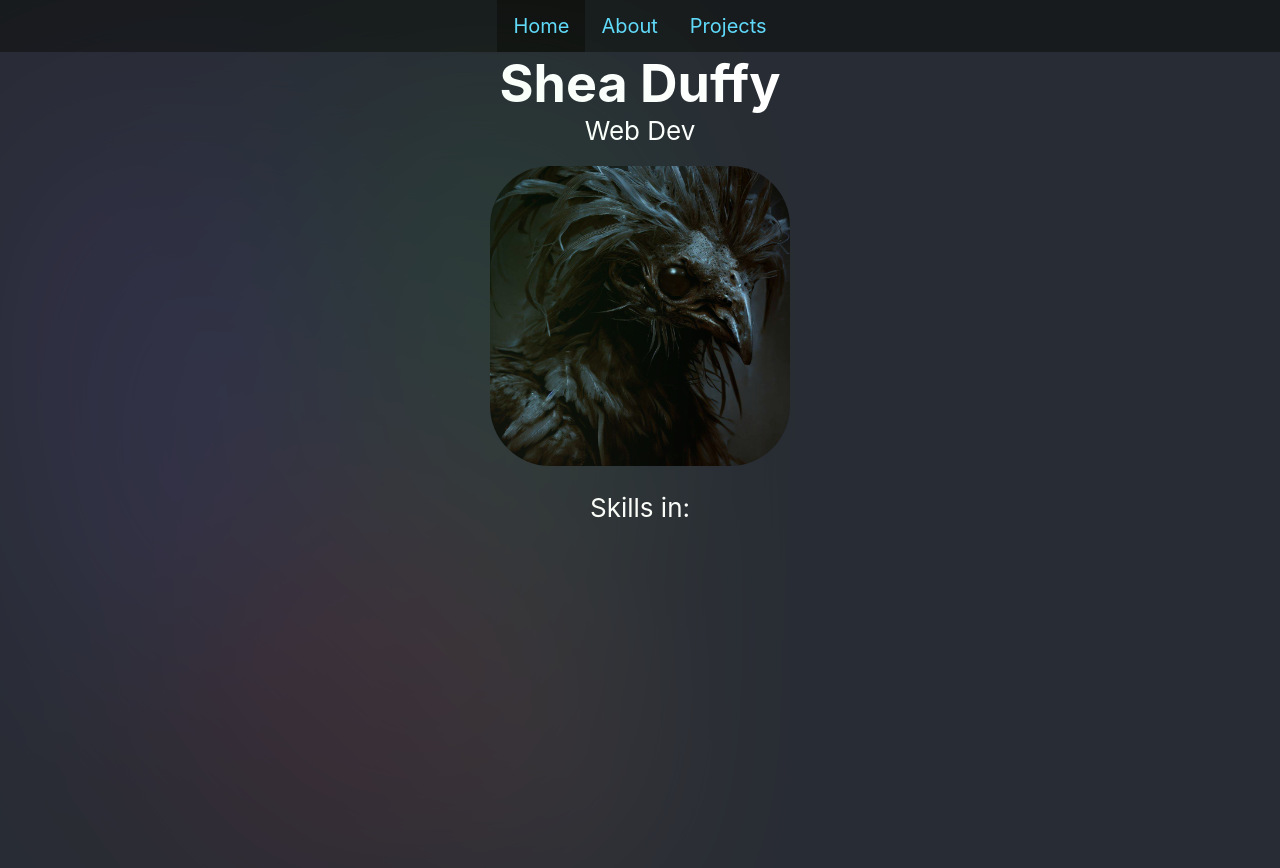
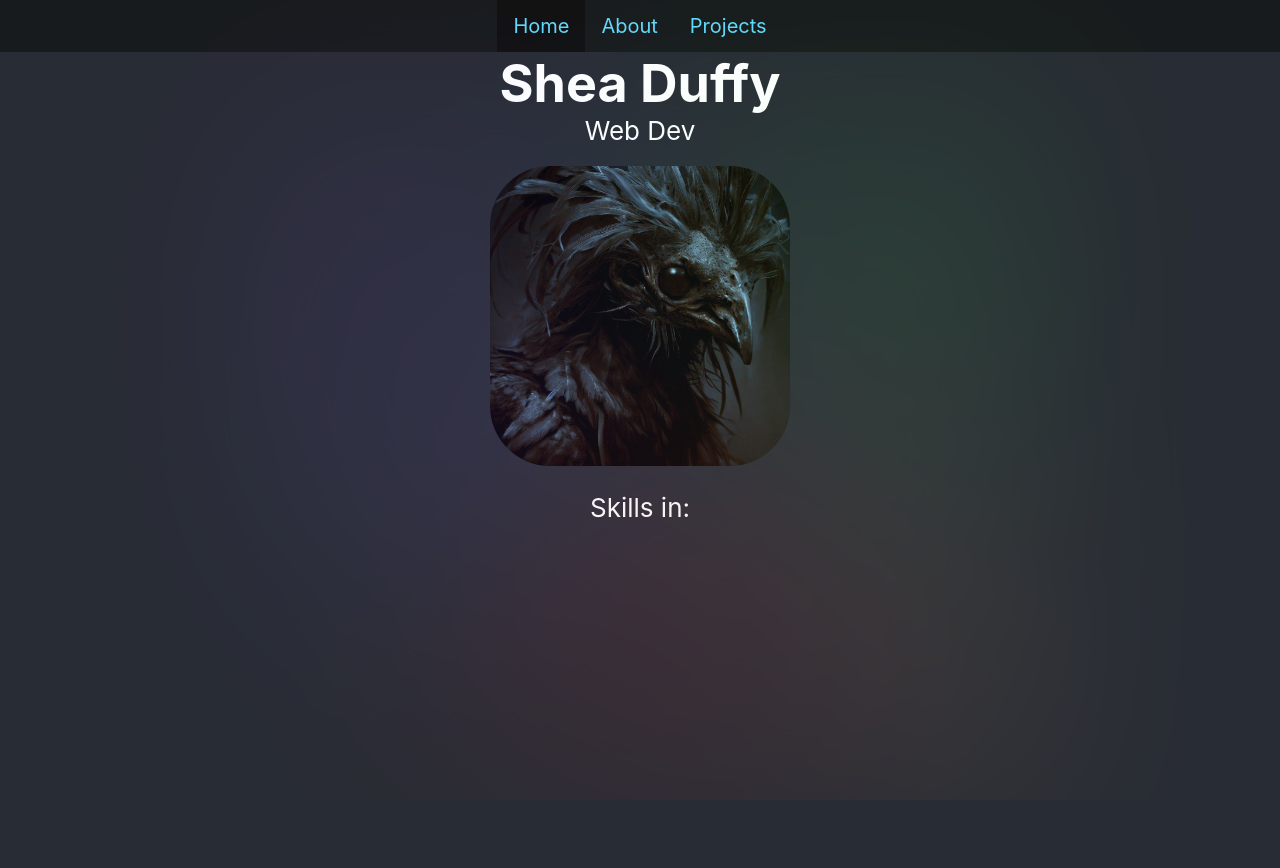
Before and after one commit to SheaDuffy13/portfolio-website-react, a React (Create React App) app: page / in a window 1280 px wide. Shown: the top 868 px of the page. After the commit the page ends 800 px from the top, so only its background shows below. Built offline with nearby package versions, Linux system fonts and the light colour scheme.

Commit message:
refactor: bg gradient moved to index.html

```diff
--- a/public/index.html
+++ b/public/index.html
@@ -29,6 +29,7 @@
   <body>
     <noscript>You need to enable JavaScript to run this app.</noscript>
     <div id="root"></div>
+    <div id="bg-gradient"></div>
     <!--
       This HTML file is a template.
       If you open it directly in the browser, you will see an empty page.
--- a/src/App.css
+++ b/src/App.css
@@ -19,17 +19,14 @@ body {
   --tw-bg-opacity: 1; */
 }
 
-.GradientBg {
-  /* Gradient BG */
+/* div in index.html */
+#bg-gradient {
     height: fit-content;
-  z-index: 3;
+    /* z-index: 3; */
     width: 100%;
-  max-width: 640px;
-  background-image: /*radial-gradient(
-          at 27% 37%,
-          hsla(215, 98%, 61%, 1) 0px,
-          transparent 0%
-      ),*/
+    /* max-width: 640px; */
+    max-width: 800px;
+    background-image:
         radial-gradient(at 97% 21%, hsla(125, 98%, 72%, 1) 0px, transparent 50%),
         radial-gradient(at 52% 99%, hsla(354, 98%, 61%, 1) 0px, transparent 50%),
         radial-gradient(at 10% 29%, hsla(256, 96%, 67%, 1) 0px, transparent 50%),
@@ -38,11 +35,11 @@ body {
         radial-gradient(at 79% 53%, hsla(343, 68%, 79%, 1) 0px, transparent 50%);
     position: absolute;
     content: '';
-  width: 100%;
-  height: 100%;
+    height: 90%;
     filter: blur(100px) saturate(150%);
     top: 80px;
     opacity: 0.1;
+    /* margin: 5vw 50vw 5vw 5vw; */
 }
 
 .to-contact-page-btn {
--- a/src/components/BackgroundImageGradient.jsx
+++ /dev/null
@@ -1,10 +0,0 @@
-
-export function BackgroundImageGradient() {
-
-    return (
-        <div className="GradientBg">
-
-        </div>
-    )
-
-}
--- a/src/index.js
+++ b/src/index.js
@@ -3,7 +3,6 @@ import ReactDOM from 'react-dom/client';
 import './index.css';
 import './NavBar.css';
 import App from './App';
-import { BackgroundImageGradient } from './components/BackgroundImageGradient';
 import reportWebVitals from './reportWebVitals';
 import { BrowserRouter} from "react-router-dom";
 
@@ -12,7 +11,6 @@ root.render(
   <React.StrictMode>
     <BrowserRouter>
       <App />
-      <BackgroundImageGradient />
     </BrowserRouter>
   </React.StrictMode>
 );
```
Lines whose indentation alone changed are shown as unchanged.
